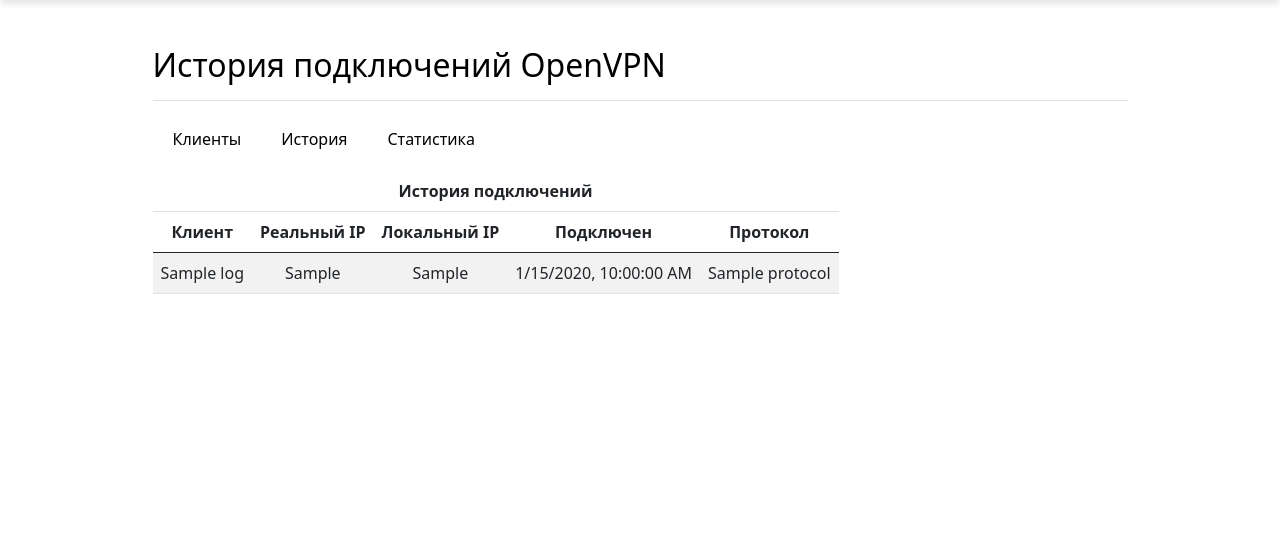
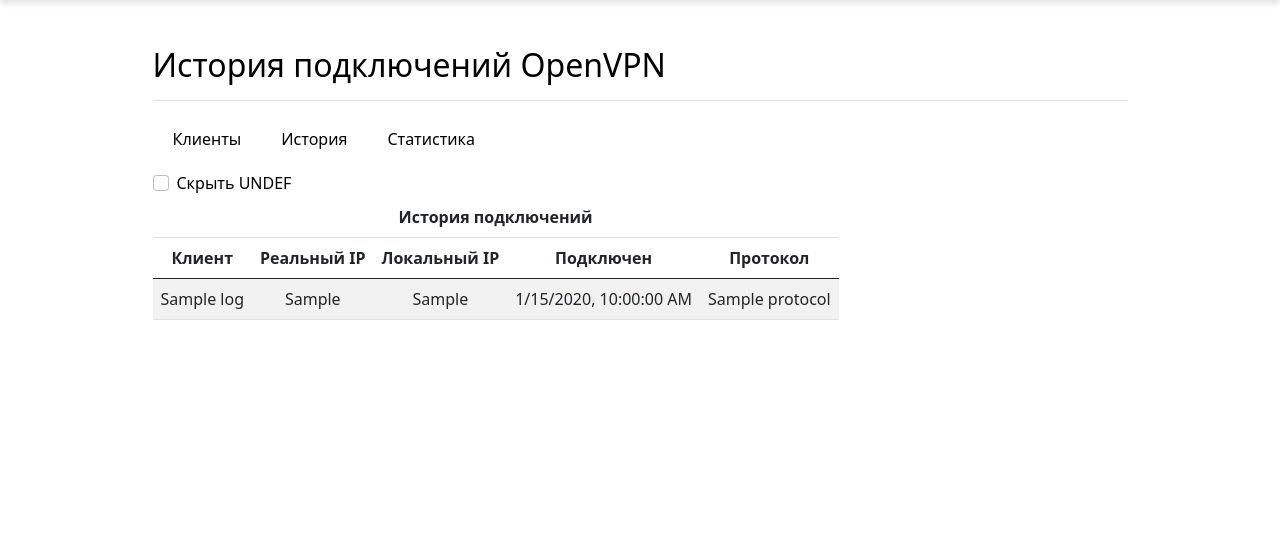
Before and after one commit to TheMurmabis/StatusOpenVPN, a Flask app: template templates/ovpn_history.html in a window 1280 px wide. Shown: the part 64-624 px from the top of the page. Run offline with Flask 3, Linux system fonts and the light colour scheme; the template is opened without the code that fills it: most values are stand-ins (such as "Sample title", 1, 10 or a date in 2020); some libraries are stand-ins or nearby versions.

Commit message:
Update ovpn_history.html

```diff
--- a/static/js/ovpn_history_page.js
+++ b/static/js/ovpn_history_page.js
@@ -1,5 +1,4 @@
 document.addEventListener("DOMContentLoaded", () => {
-
     // Функция для преобразования времени в локальное, используя data-атрибуты
     function convertToUserTimezone() {
         const timeCells = document.querySelectorAll('.connection-time');
@@ -14,6 +13,36 @@ document.addEventListener("DOMContentLoaded", () => {
         });
     }
 
+    // Получаем состояние галочки из localStorage
+    var checkbox = document.getElementById("hide_undef");
+    var hideUndefState = localStorage.getItem("hide_undef_state");
+
+    // Устанавливаем состояние галочки в зависимости от сохраненного значения
+    checkbox.checked = hideUndefState === "true";
+
+    // Включаем фильтрацию в зависимости от состояния галочки
+    toggleUNDEF();
+
     // Вызов функции для преобразования времени
     convertToUserTimezone();
 });
+
+// Функция для фильтрации строк в зависимости от состояния чекбокса
+function toggleUNDEF() {
+    var checkbox = document.getElementById("hide_undef");
+    var rows = document.querySelectorAll(".log-row");
+
+    // Сохраняем состояние галочки в localStorage
+    localStorage.setItem("hide_undef_state", checkbox.checked);
+
+    rows.forEach(function(row) {
+        var clientName = row.querySelector("td:first-child").textContent.trim(); // Получаем текст из первого столбца (Клиент)
+
+        // Если в столбце "Клиент" значение "UNDEF" и чекбокс установлен, скрываем строку
+        if (checkbox.checked && clientName === "UNDEF") {
+            row.style.display = "none";
+        } else {
+            row.style.display = ""; // Показываем строку, если условие не выполнено
+        }
+    });
+}
--- a/templates/base.html
+++ b/templates/base.html
@@ -83,8 +83,6 @@
                 rel="noopener noreferrer">
                 <i class="fab fa-github"></i> TheMurmabis
             </a> © 2025 Все права защищены.
-
-
         </div>
     </footer>
 
--- a/templates/ovpn_history.html
+++ b/templates/ovpn_history.html
@@ -20,6 +20,12 @@
 {% else %}
 
 <div class="table-responsive log_table w-100">
+    <div class="form-check">
+        <input class="form-check-input" type="checkbox" id="hide_undef" onchange="toggleUNDEF()">
+        <label class="form-check-label" for="hide_undef">
+            Скрыть UNDEF
+        </label>
+    </div>
     <table class="table table-striped">
         <thead>
             <tr>
@@ -35,7 +41,7 @@
         </thead>
         <tbody>
             {% for log in logs %}
-            <tr>
+            <tr class="log-row">
                 <td class="text-center">{{ log['client_name'] }}</td>
                 <td class="text-center">{{ log['real_ip'] }}</td>
                 <td class="text-center">{{ log['local_ip'] }}</td>
```
Also changed, not shown: templates/login.html (+14 -5 lines).
